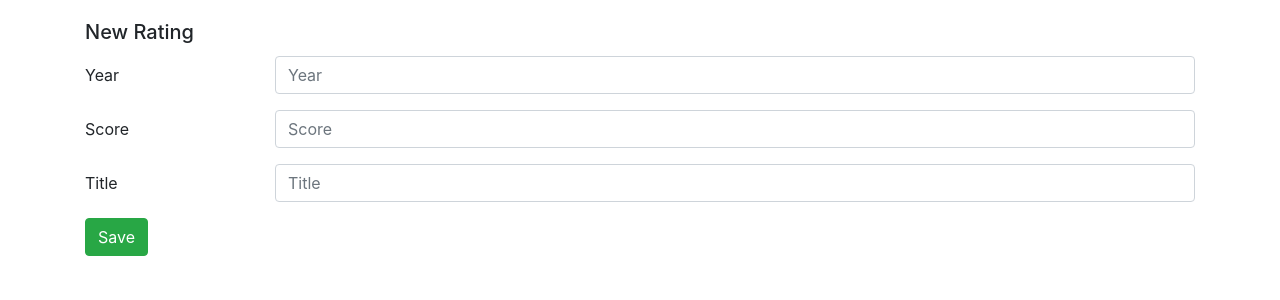
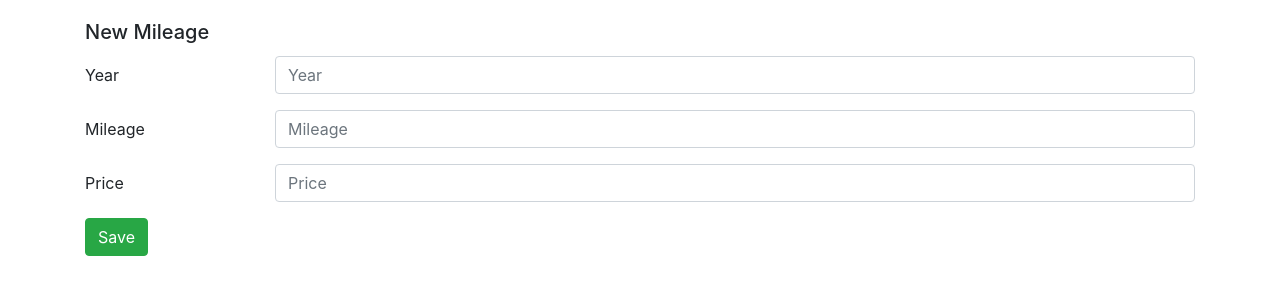
Before and after one commit to ajd33/PythonDockerFlaskPycharm, a Python web app: template app/templates/new.html in a window 1280 px wide. Shown: the part 56-356 px from the top of the page. Run offline with Jinja, Linux system fonts and the light colour scheme; the template is opened without the code that fills it, so the values that code supplies are empty; some libraries are stand-ins or nearby versions.

Commit message:
bugfix: fixed new

```diff
--- a/app/templates/new.html
+++ b/app/templates/new.html
@@ -1,9 +1,9 @@
 {% extends "layout.html" %}
 {% block content %}
 
-<h5 class="card-title" style="margin-top: 20px">New Rating</h5>
+<h5 class="card-title" style="margin-top: 20px">New Mileage</h5>
 
-<form action="/rating/new" method="post">
+<form action="/mileage/new" method="post">
 
   <div class="form-group row">
     <label for="Year" class="col-sm-2 col-form-label">Year</label>
@@ -13,20 +13,20 @@
   </div>
 
   <div class="form-group row">
-    <label for="Score" class="col-sm-2 col-form-label">Score</label>
+    <label for="Mileage" class="col-sm-2 col-form-label">Mileage</label>
     <div class="col-sm-10">
-      <input type="text" class="form-control" id="Score" name="Score" placeholder="Score">
+      <input type="text" class="form-control" id="Mileage" name="Mileage" placeholder="Mileage">
     </div>
   </div>
 
   <div class="form-group row">
-    <label for="Title" class="col-sm-2 col-form-label">Title</label>
+    <label for="Price" class="col-sm-2 col-form-label">Price</label>
     <div class="col-sm-10">
-      <input type="text" class="form-control" id="Title" name="Title" placeholder="Title">
+      <input type="text" class="form-control" id="Price" name="Price" placeholder="Price">
     </div>
   </div>
 
   <button type="submit" class="btn btn-success">Save</button>
 
-  </form>
+</form>
 {% endblock %}
```
